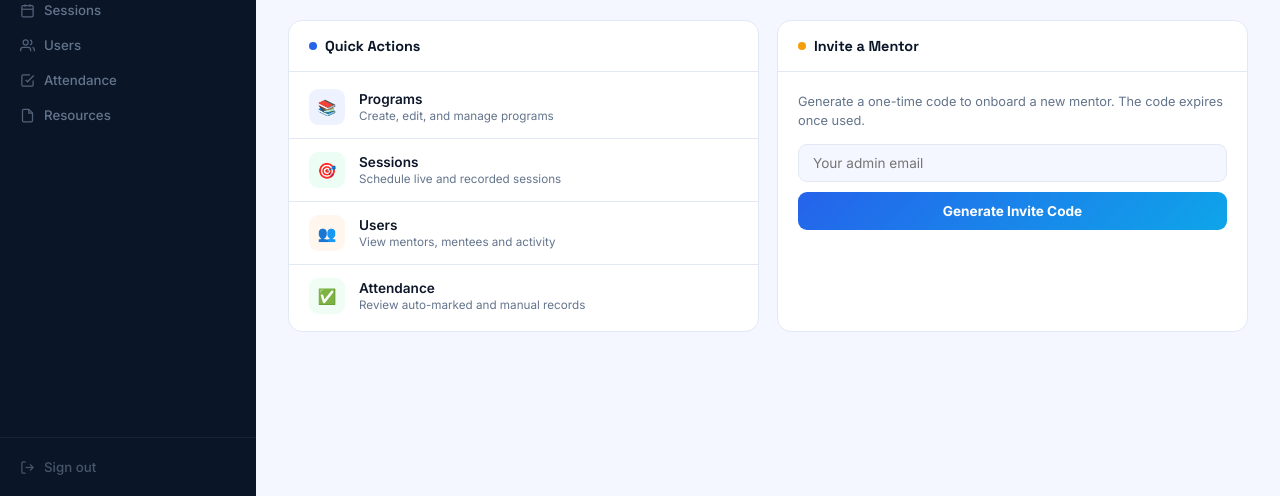
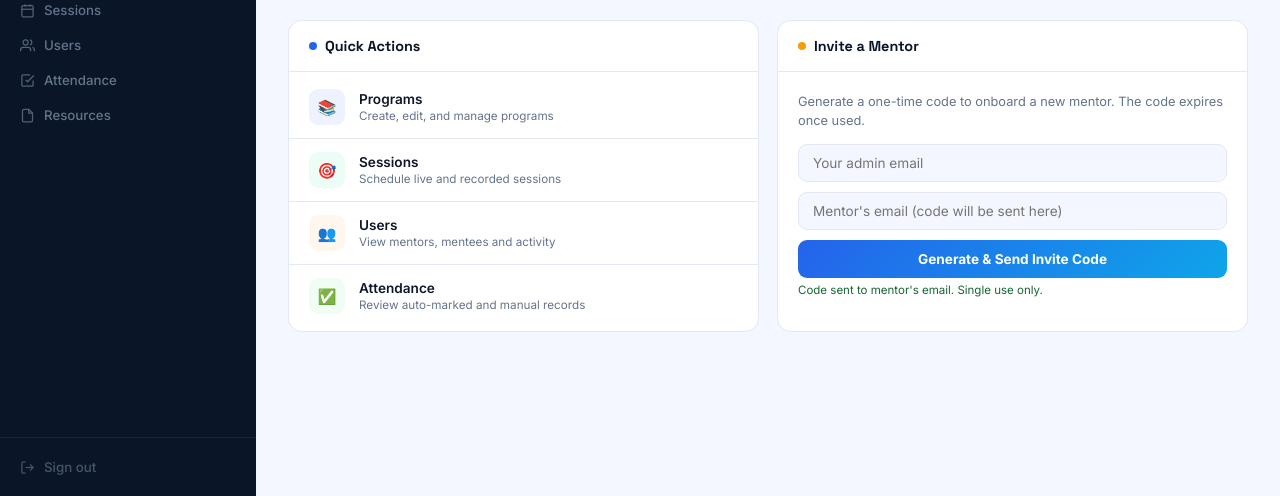
Before and after one commit to CodeWizardAn/agile-mentorship-portal, a FastAPI app: template templates/admin_dashboard.html in a window 1280 px wide. Shown: the part 304-800 px from the top of the page. Run offline with FastAPI, Linux system fonts and the light colour scheme; the template is opened without the code that fills it, so the values that code supplies are empty.

Commit message:
updated admin dashboard

```diff
--- a/templates/admin_dashboard.html
+++ b/templates/admin_dashboard.html
@@ -5,7 +5,8 @@
   <meta name="viewport" content="width=device-width, initial-scale=1.0"/>
   <title>Admin Dashboard — AgileMentor</title>
   <link href="https://fonts.googleapis.com/css2?family=Inter:ital,opsz,wght@0,14..32,100..900;1,14..32,100..900&family=Space+Grotesk:wght@400;500;600;700&display=swap" rel="stylesheet"/>
-  <style>
+
+ <style>
     *, *::before, *::after { box-sizing: border-box; margin: 0; padding: 0; }
 
     :root {
@@ -33,7 +34,7 @@
       color: var(--text);
     }
 
-    /* ── SIDEBAR ── */
+     /* ── SIDEBAR ── */
     .sidebar {
       width: 256px;
       background: var(--navy);
@@ -408,6 +409,7 @@
     <a class="nav-item" href="/admin/attendance">
       <svg viewBox="0 0 24 24" fill="none" stroke="currentColor" stroke-width="2"><polyline points="9 11 12 14 22 4"/><path d="M21 12v7a2 2 0 0 1-2 2H5a2 2 0 0 1-2-2V5a2 2 0 0 1 2-2h11"/></svg>
       Attendance
+    </a>
     <a class="nav-item" href="/admin/resources">
       <svg viewBox="0 0 24 24" fill="none" stroke="currentColor" stroke-width="2"><path d="M14 2H6a2 2 0 0 0-2 2v16a2 2 0 0 0 2 2h12a2 2 0 0 0 2-2V8z"/><polyline points="14 2 14 8 20 8"/></svg>
       Resources
@@ -556,8 +558,11 @@
           </div>
           <form class="invite-form" action="/admin/generate-invite" method="post">
             <input class="invite-input" type="email" name="admin_email" placeholder="Your admin email" required/>
-            <button class="invite-btn" type="submit">Generate Invite Code</button>
+            <input class="invite-input" type="email" name="mentor_email" placeholder="Mentor's email (code will be sent here)" required/>
+            <button class="invite-btn" type="submit">Generate &amp; Send Invite Code</button>
           </form>
+
+          <div class="invite-code-note">Code sent to mentor's email. Single use only.</div>
         </div>
       </div>
 
```
